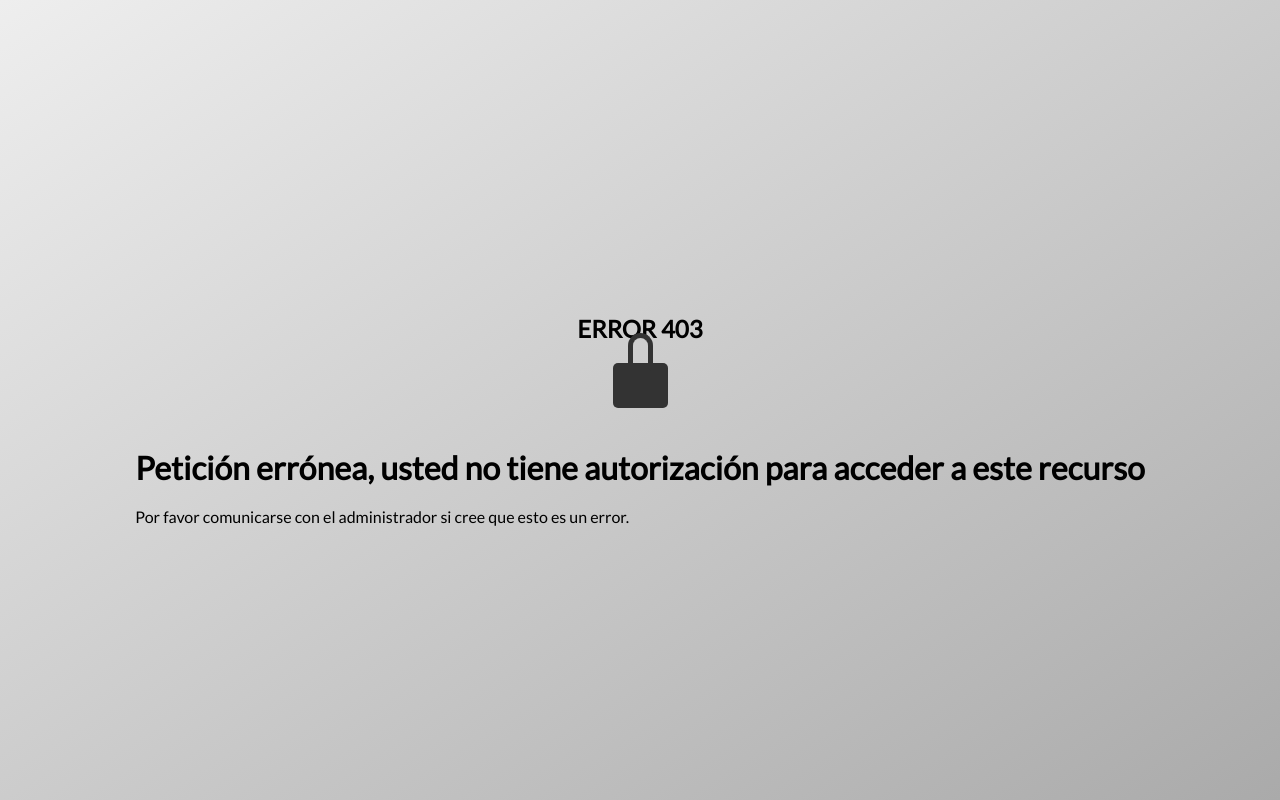
After one commit to juansedev2/UsersApp, a PHP site: page /public/html/403.html in a window 1280 px wide. The commit adds this page. Run offline with PHP 8.4, Linux system fonts and the light colour scheme.

Commit message:
Agregado la vista de error 403 para denegar permiso a la vista de administración

```diff
--- a/app/controllers/StaticController.php
+++ b/app/controllers/StaticController.php
@@ -21,6 +21,10 @@ class StaticController extends BaseController{
         static::returnView("404");
     }
 
+    public function show403(){
+        static::returnView("403");
+    }
+
     /**
      * This function returns a view about an error of the server, this is used in cases for example the server cannot answer the request
      * for a fatal error, for example the connection with the db it got lost
--- /dev/null
+++ b/public/css/403.css
@@ -0,0 +1,98 @@
+@import url('https://fonts.googleapis.com/css?family=Lato');
+
+:root{
+    -o-animation-time: 2s;
+}
+
+* {
+  position: relative;
+  margin: 0;
+  padding: 0;
+  box-sizing: border-box;
+  font-family: 'Lato', sans-serif;
+}
+
+body {
+  height: 100vh;
+  display: flex;
+  flex-direction: column;
+  justify-content: center;
+  align-items: center;
+  background: linear-gradient(to bottom right, #EEE, #AAA);
+}
+
+h1 {
+  margin: 40px 0 20px;
+}
+div.tittle h1{
+    font-size: 1.5rem;
+}
+
+.lock {
+  border-radius: 5px;
+  width: 55px;
+  height: 45px;
+  background-color: #333;
+  animation: dip 1s;
+  animation-delay: (var(-o-animation-time) - .5);
+
+  &::before,
+  &::after {
+    content: '';
+    position: absolute;
+    border-left: 5px solid #333;
+    height: 20px;
+    width: 15px;
+    left: calc(50% - 12.5px);
+  }
+
+  &::before {
+    top: -30px;
+    border: 5px solid #333;
+    border-bottom-color: transparent;
+    border-radius: 15px 15px 0 0;
+    height: 30px;
+    animation: lock var(-o-animation-time), spin var(-o-animation-time);
+  }
+
+  &::after {
+    top: -10px;
+    border-right: 5px solid transparent;
+    animation: spin var(-o-animation-time);
+  }
+}
+
+@keyframes lock {
+  0% {
+    top: -45px;
+  }
+  65% {
+    top: -45px;
+  }
+  100% {
+    top: -30px;
+  }
+}
+
+@keyframes spin {
+  0% {
+    transform: scaleX(-1);
+    left: calc(50% - 30px);
+  }
+  65% {
+    transform: scaleX(1);
+    left: calc(50% - 12.5px);
+  }
+}
+
+@keyframes dip {
+  0% {
+    transform: translateY(0px);
+  }
+  50% {
+    transform: translateY(10px);
+  }
+  100% {
+    transform: translateY(0px);
+  }
+}
--- /dev/null
+++ b/public/html/403.html
@@ -0,0 +1,18 @@
+<!DOCTYPE html>
+<html lang="en">
+  <head>
+    <meta charset="UTF-8" />
+    <meta name="viewport" content="width=device-width, initial-scale=1.0" />
+    <title>403</title>
+    <link rel="stylesheet" href="/public/css/403.css" />
+    <link rel="shortcut icon" href="/public/assets/icons/Users.ico" type="image/x-icon">
+  </head>
+  <body>
+    <div class="tittle"><h1>ERROR 403</h1></div>
+    <div class="lock"></div>
+    <div class="message">
+      <h1>Petición errónea, usted no tiene autorización para acceder a este recurso</h1>
+      <p>Por favor comunicarse con el administrador si cree que esto es un error.</p>
+    </div>
+  </body>
+</html>
--- /dev/null
+++ b/public/views/403.view.php
@@ -0,0 +1 @@
+<?php require_once "./public/html/403.html"?>
```
Also changed, not shown: app/controllers/UserController.php (+6 -1 lines), public/views/UserManager.view.php (+5 -5 lines), public/css/UserManager.css (added).
